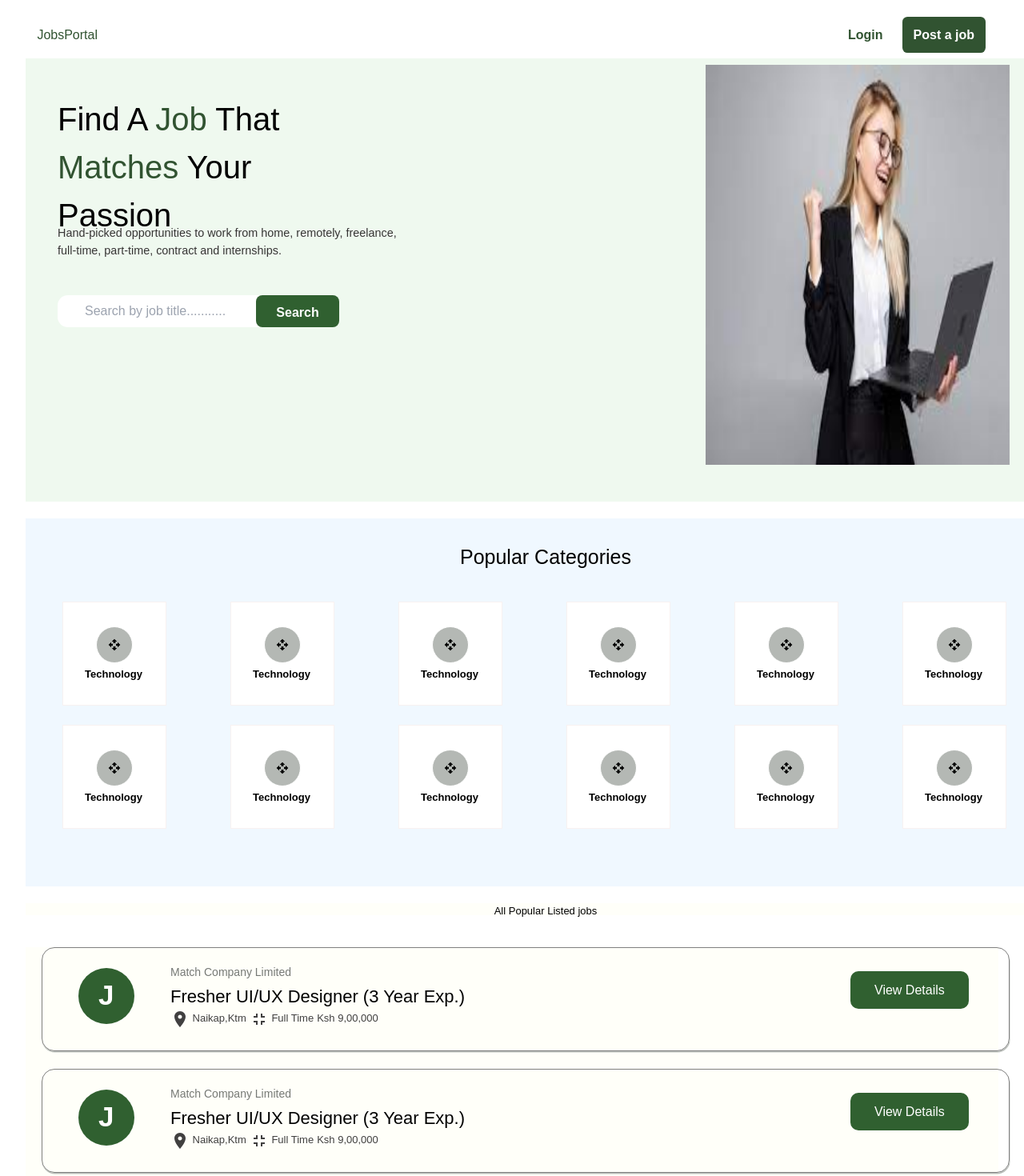
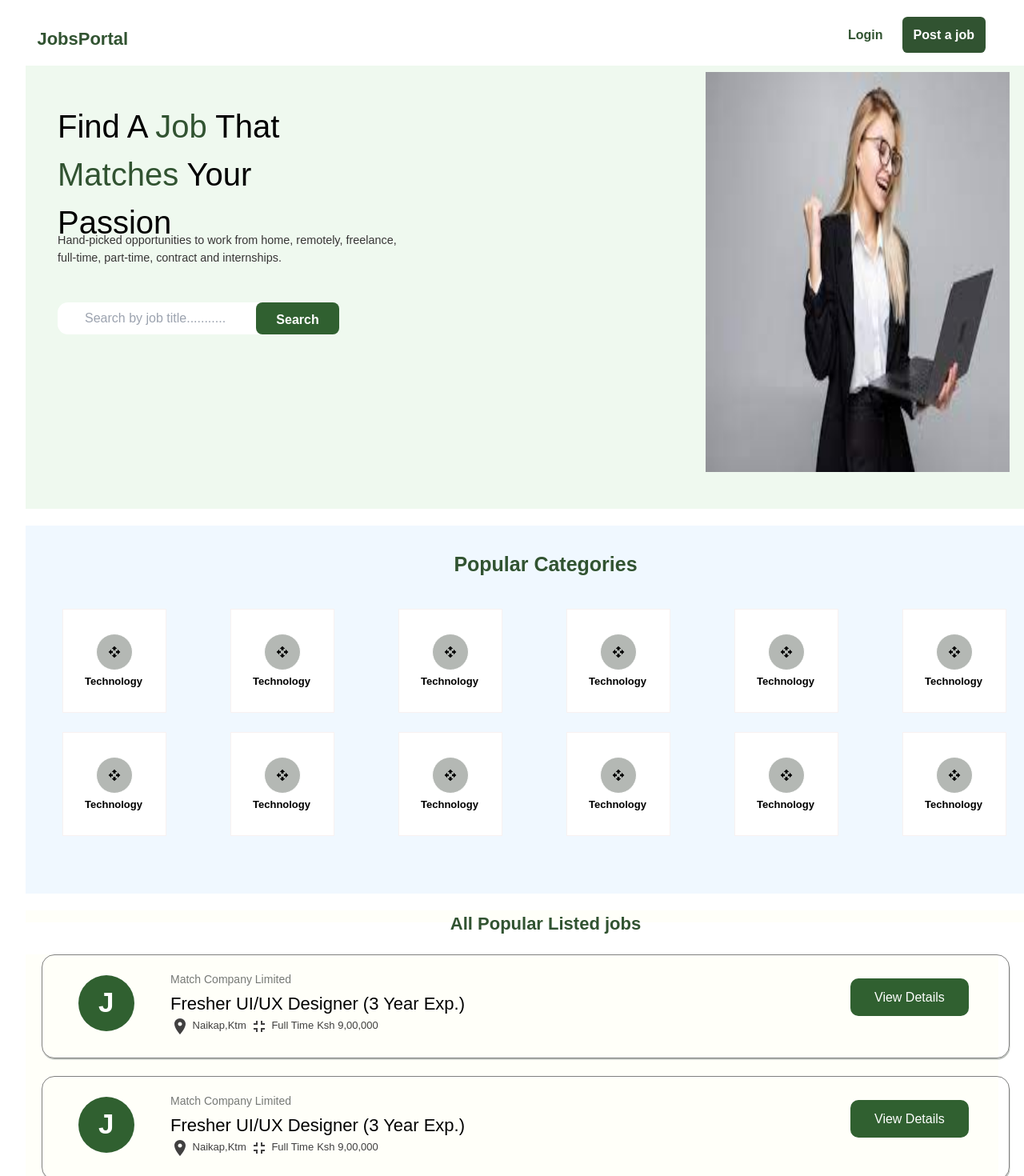
Before and after one commit to asmitashrestha/Employment_Website, a React (Vite) app: page / in a window 1280 px wide. Shown: the top 1470 px of the page at 80% size. Built offline with nearby package versions, Linux system fonts and the light colour scheme; no server answers.

Commit message:
fetch api

```diff
--- a/src/components/Home/Homefinal.jsx
+++ b/src/components/Home/Homefinal.jsx
@@ -1,5 +1,5 @@
 import React from 'react'
-import Jobstitle from './Jobstitle'
+import Jobavailable from './Jobavailable'
 import View from './View'
 import Listedjob from './Listedjob'
 import CategoryItem from './CategoryItem'
@@ -32,31 +32,31 @@ const Homefinal = () => {
       <Listedjob />
       <div className="listed">
         <div className="list">
-          <Jobstitle
+          <Jobavailable
             para="Match Company Limited"
             title="Fresher UI/UX Designer (3 Year Exp.)"
           />
         </div>
         <div className="list">
-          <Jobstitle
+          <Jobavailable
             para="Match Company Limited"
             title="Fresher UI/UX Designer (3 Year Exp.)"
           />
         </div>
         <div className="list">
-          <Jobstitle
+          <Jobavailable
             para="Match Company Limited"
             title="Fresher UI/UX Designer (3 Year Exp.)"
           />
         </div>
         <div className="list">
-          <Jobstitle
+          <Jobavailable
             para="Match Company Limited"
             title="Fresher UI/UX Designer (3 Year Exp.)"
           />
         </div>
         <div className="list">
-          <Jobstitle
+          <Jobavailable
             para="Match Company Limited"
             title="Fresher UI/UX Designer (3 Year Exp.)"
           />
--- a/src/components/Home/Jobstitle.jsx
+++ b/src/components/Home/Jobavailable.jsx
@@ -1,8 +1,21 @@
 import LocationOnIcon from "@mui/icons-material/LocationOn";
 import FullscreenExitIcon from '@mui/icons-material/FullscreenExit';
 import { Link } from "react-router-dom";
+import { useEffect, useState } from "react";
 
-const Jobstitle = ({ para, title }) => {
+const Jobavailable = ({ para, title }) => {
+  const [users, setUsers] = useState([])
+
+  useEffect(() => {
+    fetch("https://dummyjson.com/products")
+      .then(res => {
+        return res.json()
+      })
+      .then(data => {
+        console.log(data)
+      })
+  },[])
+
   return (
     <div className="pop-list">
       <div className="circle">
@@ -36,4 +49,4 @@ const Jobstitle = ({ para, title }) => {
   );
 };
 
-export default Jobstitle;
+export default Jobavailable;
--- a/src/components/Home/Listedjob.jsx
+++ b/src/components/Home/Listedjob.jsx
@@ -5,7 +5,7 @@ const Listedjob = () => {
 
       <div className="lists">
         <div className="pops">
-          <h1>All Popular Listed jobs</h1>
+          <h1 style={{fontSize:"22px",fontWeight:"bold",color:"rgb(49, 83, 49)"}}>All Popular Listed jobs</h1>
         </div>
       </div>
 
--- a/src/components/Home/Navbar.jsx
+++ b/src/components/Home/Navbar.jsx
@@ -1,12 +1,11 @@
 import { Link } from 'react-router-dom'
-// import { Link } from '@mui/material'
 import '../../index.css'
 
 const Navbar = () => {
   return (
     <div className="navs">
       <div className="navbar">
-       <Link to='/'>JobsPortal</Link>
+       <Link to='/' style={{fontSize:"22px",color:"rgb(49, 83, 49)",fontWeight:"bold"}}>JobsPortal</Link>
       </div>
       <div className="navbar">
         <Link to='/login' className='posts'>Login</Link>
--- a/src/index.css
+++ b/src/index.css
@@ -144,6 +144,8 @@
   font-size: 25px;
   text-align: center;
   padding-top: 30px;
+  color: rgb(49, 83, 49);
+  font-weight: bold;
 }
 
 .cat{
```
